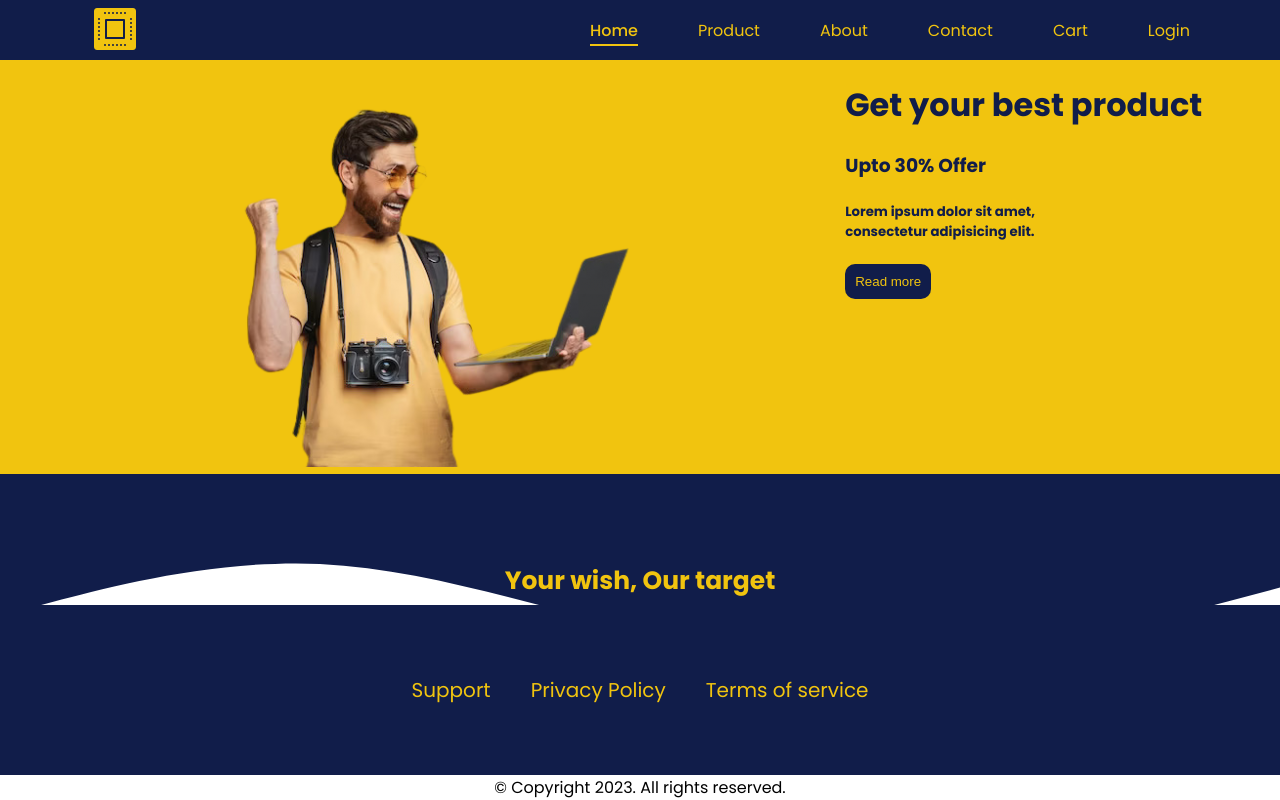
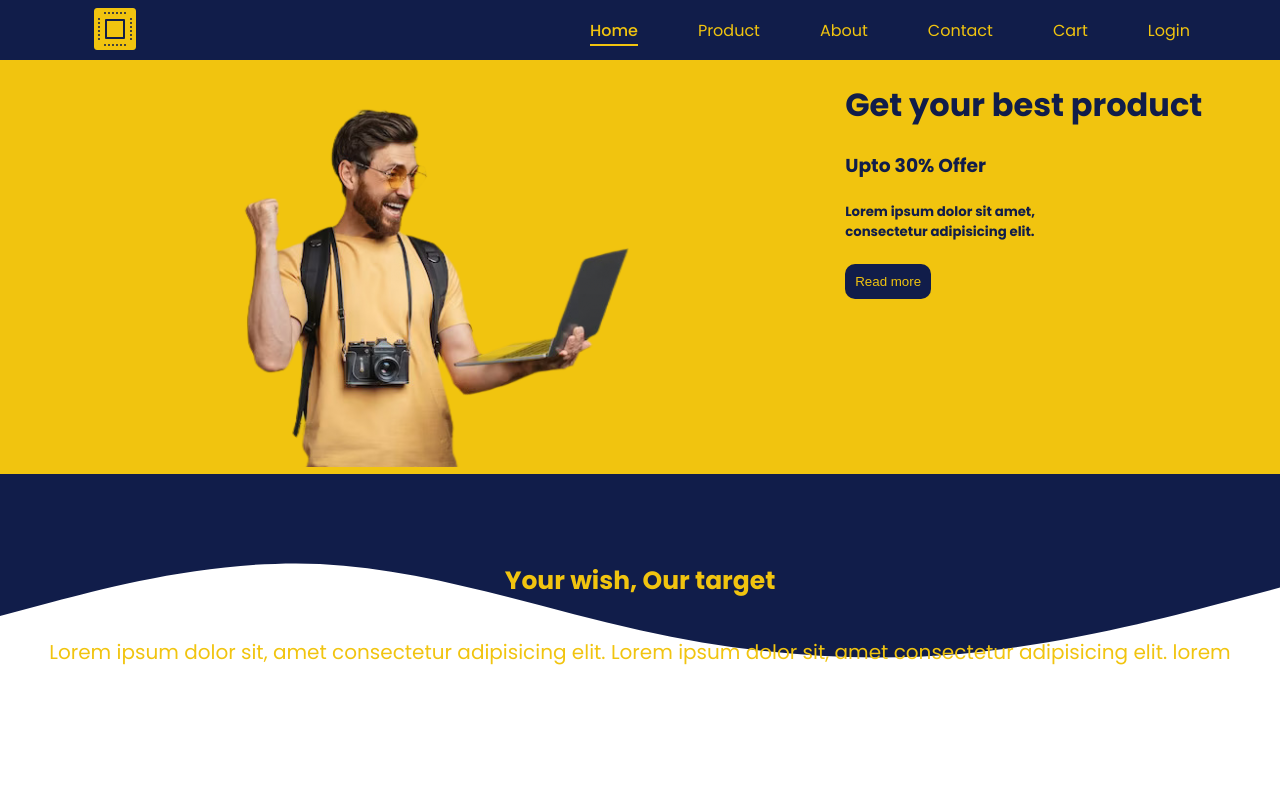
Before and after one commit to AshikSazal/Electro, a React (Create React App) app: page / in a window 1280 px wide. Shown: the top 800 px of the page. Built offline with nearby package versions, Linux system fonts and the light colour scheme; the HTML template or start-up script is replaced by a standard one.

Commit message:
update footer. remove the fixed postion at the bottom of the page

```diff
--- a/src/components/Footer/Footer.css
+++ b/src/components/Footer/Footer.css
@@ -1,11 +1,6 @@
 .footer{
     display: flex;
     flex-direction: column;
-
-    /* These 3 lines set the footer at the bottom */
-    position: fixed;
-    width: 100%;
-    bottom: 0;
 }
 .footer-list{
     display: flex;
```
